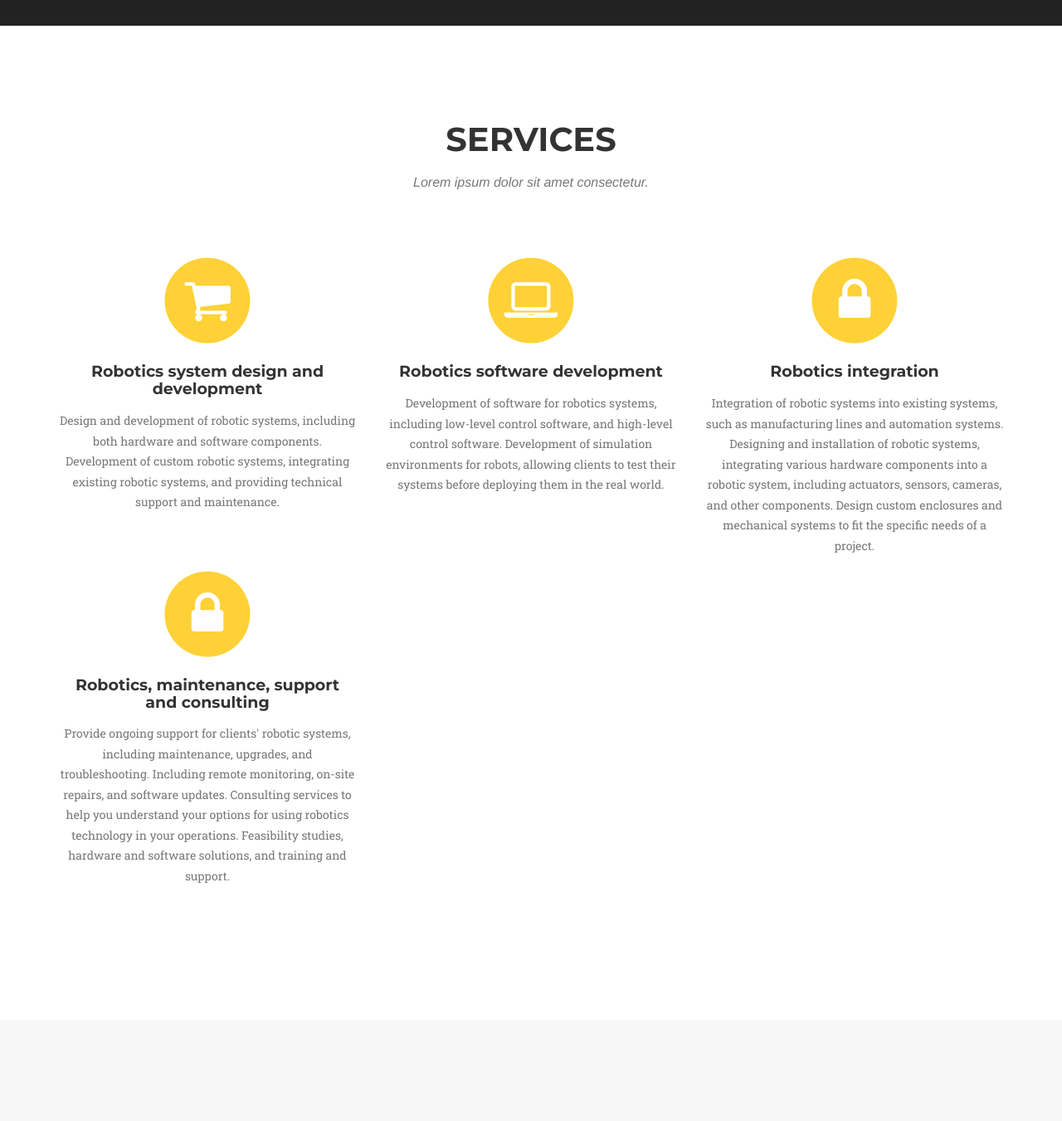
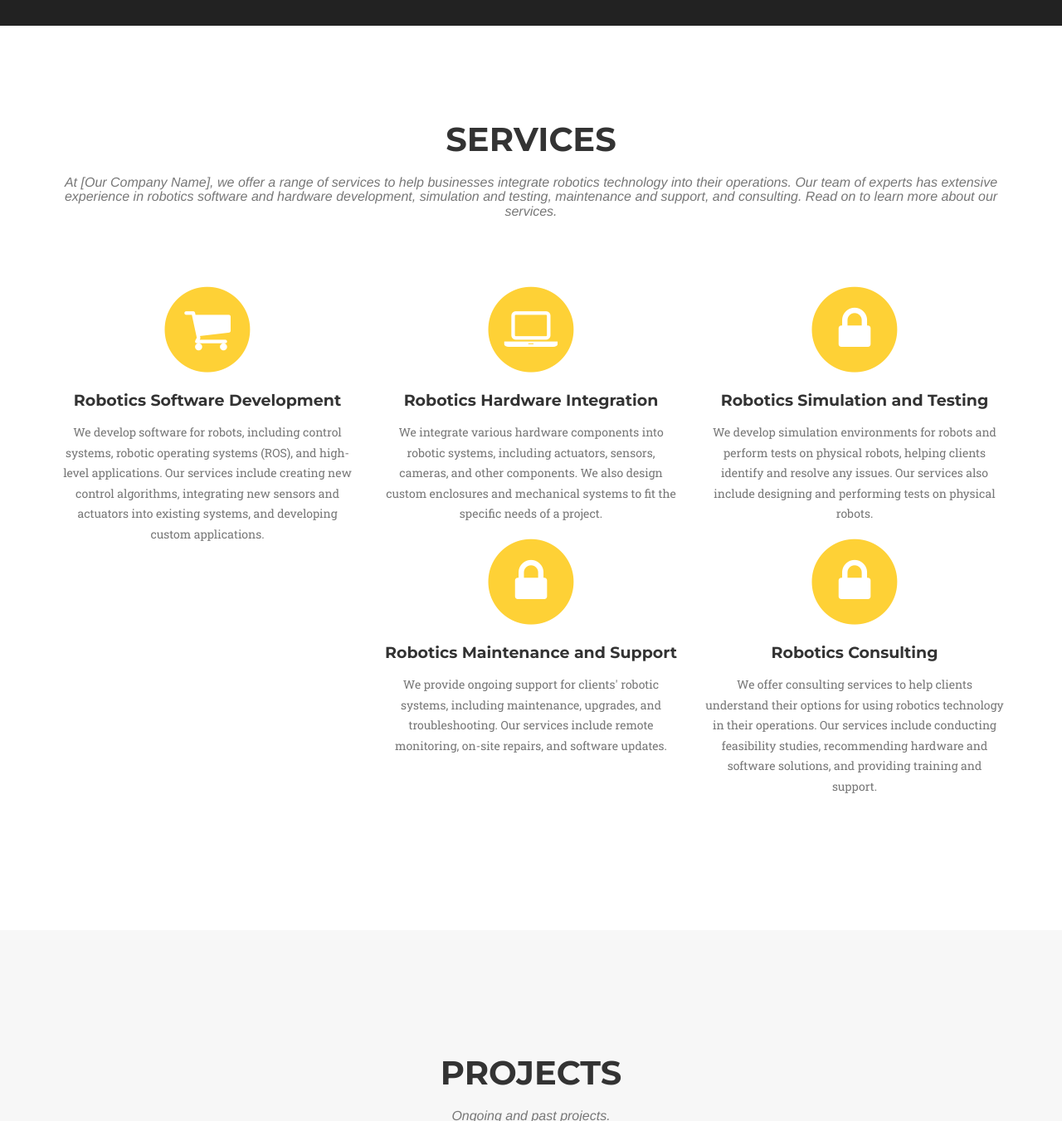
Before and after one commit to Mlahoud/Mlahoud.github.io, a Jekyll site: the page built from index.html, in a window 1280 px wide and 1400 px high, scrolled down 613 px, cut to the strip 49-1400 px from the top of the window. Shown: the whole strip at 83% size. Built offline with Jekyll 4.4.1, drawn with Linux system fonts in a browser that asks for light colours; some web fonts are replaced.

Commit message:
Update services.html

```diff
--- a/_includes/services.html
+++ b/_includes/services.html
@@ -4,7 +4,7 @@
             <div class="row">
                 <div class="col-lg-12 text-center">
                     <h2 class="section-heading">Services</h2>
-                    <h3 class="section-subheading text-muted">Lorem ipsum dolor sit amet consectetur.</h3>
+                    <h3 class="section-subheading text-muted">At [Our Company Name], we offer a range of services to help businesses integrate robotics technology into their operations. Our team of experts has extensive experience in robotics software and hardware development, simulation and testing, maintenance and support, and consulting. Read on to learn more about our services.</h3>
                 </div>
             </div>
             <div class="row text-center">
@@ -13,32 +13,40 @@
                         <i class="fa fa-circle fa-stack-2x text-primary"></i>
                         <i class="fa fa-shopping-cart fa-stack-1x fa-inverse"></i>
                     </span>
-                    <h4 class="service-heading">Robotics system design and development</h4>
-                    <p class="text-muted"> Design and development of robotic systems, including both hardware and software components. Development of custom robotic systems, integrating existing robotic systems, and providing technical support and maintenance.</p>
+                    <h4 class="service-heading">Robotics Software Development</h4>
+                    <p class="text-muted">We develop software for robots, including control systems, robotic operating systems (ROS), and high-level applications. Our services include creating new control algorithms, integrating new sensors and actuators into existing systems, and developing custom applications.</p>
                 </div>
                 <div class="col-md-4">
                     <span class="fa-stack fa-4x">
                         <i class="fa fa-circle fa-stack-2x text-primary"></i>
                         <i class="fa fa-laptop fa-stack-1x fa-inverse"></i>
                     </span>
-                    <h4 class="service-heading">Robotics software development</h4>
-                    <p class="text-muted">Development of software for robotics systems, including low-level control software, and high-level control software. Development of simulation environments for robots, allowing clients to test their systems before deploying them in the real world.</p>
+                    <h4 class="service-heading">Robotics Hardware Integration</h4>
+                    <p class="text-muted">We integrate various hardware components into robotic systems, including actuators, sensors, cameras, and other components. We also design custom enclosures and mechanical systems to fit the specific needs of a project.</p>
                 </div>
                 <div class="col-md-4">
                     <span class="fa-stack fa-4x">
                         <i class="fa fa-circle fa-stack-2x text-primary"></i>
                         <i class="fa fa-lock fa-stack-1x fa-inverse"></i>
                     </span>
-                    <h4 class="service-heading">Robotics integration</h4>
-                    <p class="text-muted"> Integration of robotic systems into existing systems, such as manufacturing lines and automation systems. Designing and installation of robotic systems, integrating various hardware components into a robotic system, including actuators, sensors, cameras, and other components. Design custom enclosures and mechanical systems to fit the specific needs of a project.</p>
+                    <h4 class="service-heading">Robotics Simulation and Testing</h4>
+                    <p class="text-muted"> We develop simulation environments for robots and perform tests on physical robots, helping clients identify and resolve any issues. Our services also include designing and performing tests on physical robots.</p>
                 </div>
                 <div class="col-md-4">
                     <span class="fa-stack fa-4x">
                         <i class="fa fa-circle fa-stack-2x text-primary"></i>
                         <i class="fa fa-lock fa-stack-1x fa-inverse"></i>
                     </span>
-                    <h4 class="service-heading">Robotics, maintenance, support and consulting</h4>
-                    <p class="text-muted"> Provide ongoing support for clients' robotic systems, including maintenance, upgrades, and troubleshooting. Including remote monitoring, on-site repairs, and software updates. Consulting services to help you understand your options for using robotics technology in your operations. Feasibility studies, hardware and software solutions, and training and support.</p>
+                    <h4 class="service-heading">Robotics Maintenance and Support</h4>
+                    <p class="text-muted"> We provide ongoing support for clients' robotic systems, including maintenance, upgrades, and troubleshooting. Our services include remote monitoring, on-site repairs, and software updates.</p>
+                </div>
+                <div class="col-md-4">
+                    <span class="fa-stack fa-4x">
+                        <i class="fa fa-circle fa-stack-2x text-primary"></i>
+                        <i class="fa fa-lock fa-stack-1x fa-inverse"></i>
+                    </span>
+                    <h4 class="service-heading">Robotics Consulting</h4>
+                    <p class="text-muted">We offer consulting services to help clients understand their options for using robotics technology in their operations. Our services include conducting feasibility studies, recommending hardware and software solutions, and providing training and support.</p>
                 </div>
             </div>
         </div>
```
